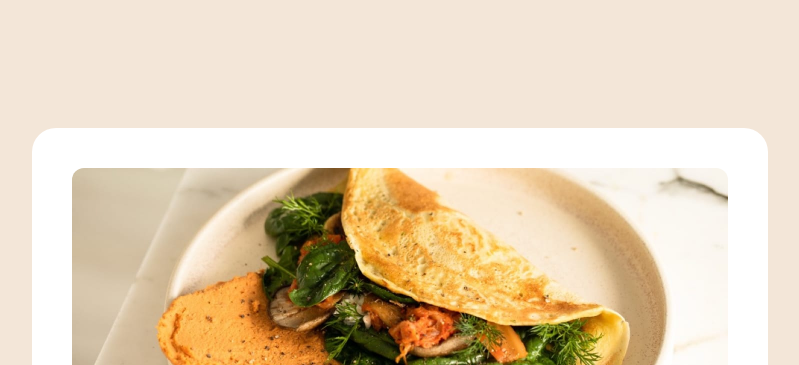
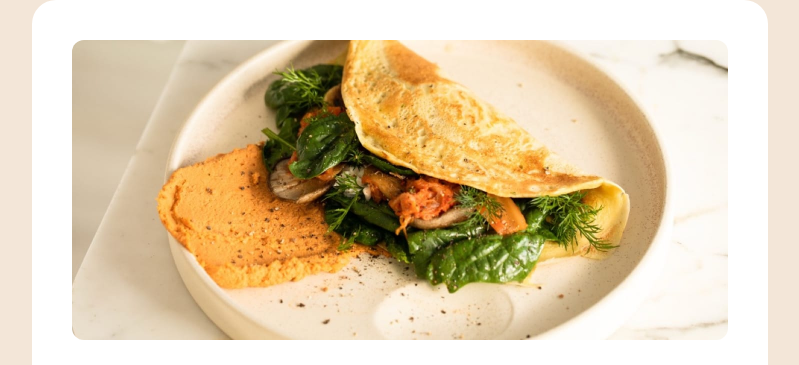
Before and after one commit to zmora2622/recipe-page, a website: page index.html in a window 1280 px wide. Shown: the top 365 px of the page, without its empty margins (240-1039 px from the left). Drawn offline with Linux system fonts and the light colour scheme.

Commit message:
modification of the whole project

```diff
--- a/sass/components/_container.scss
+++ b/sass/components/_container.scss
@@ -2,7 +2,7 @@
 
 .container {
  max-width: function.pixel_to_rem(1440px);
- margin: 128px 48px;
+ //  margin: 128px 48px;
 }
 
 @media (max-width: function.pixel_to_rem(608px)) {
```
Also changed, not shown: css/style.css.
